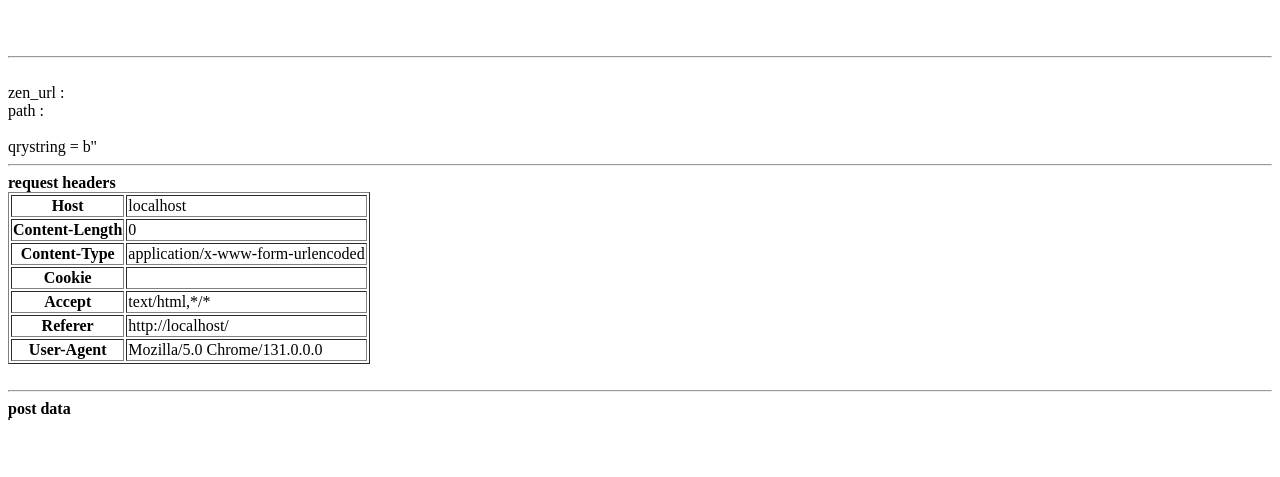
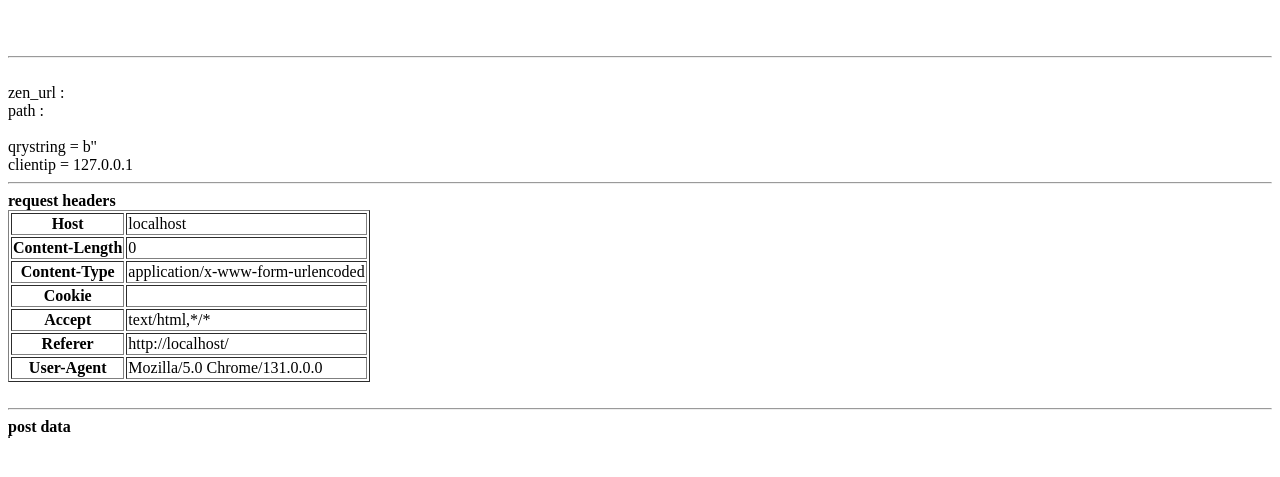
Before and after one commit to sriramsrinivasangmail/pyk8s, a Flask app: page / in a window 1280 px wide. Shown: the top 477 px of the page. Run offline with Flask 2, Linux system fonts and the light colour scheme; some libraries are stand-ins or nearby versions.

Commit message:
introducing clientip

```diff
--- a/src/app.py
+++ b/src/app.py
@@ -6,7 +6,14 @@ app = flask.Flask(__name__)
 
 def doRender(template,u_path):
     headers = flask.request.headers
-    return flask.render_template(template,zen_url = zen_url,result = headers, path = u_path, qry = flask.request.query_string, postdata=flask.request.form)
+
+    clientip = "--"
+    if flask.request.environ.get('HTTP_X_FORWARDED_FOR') is None:
+        clientip = (flask.request.environ['REMOTE_ADDR'])
+    else:
+        clientip = (flask.request.environ['HTTP_X_FORWARDED_FOR']) # if behind a proxy
+
+    return flask.render_template(template,zen_url = zen_url,result = headers, path = u_path, qry = flask.request.query_string, postdata=flask.request.form, clientip = clientip)
 
 @app.route('/', defaults={'u_path': ''})
 @app.route('/<path:u_path>',methods = ['POST', 'GET'])
--- a/src/templates/index.html
+++ b/src/templates/index.html
@@ -10,7 +10,8 @@ path : {{path}}
 <br>
 <br>
 qrystring = {{qry}}
-
+<br>
+clientip = {{clientip}}
 <br>
 <hr>
 <b> request headers </b>
```
